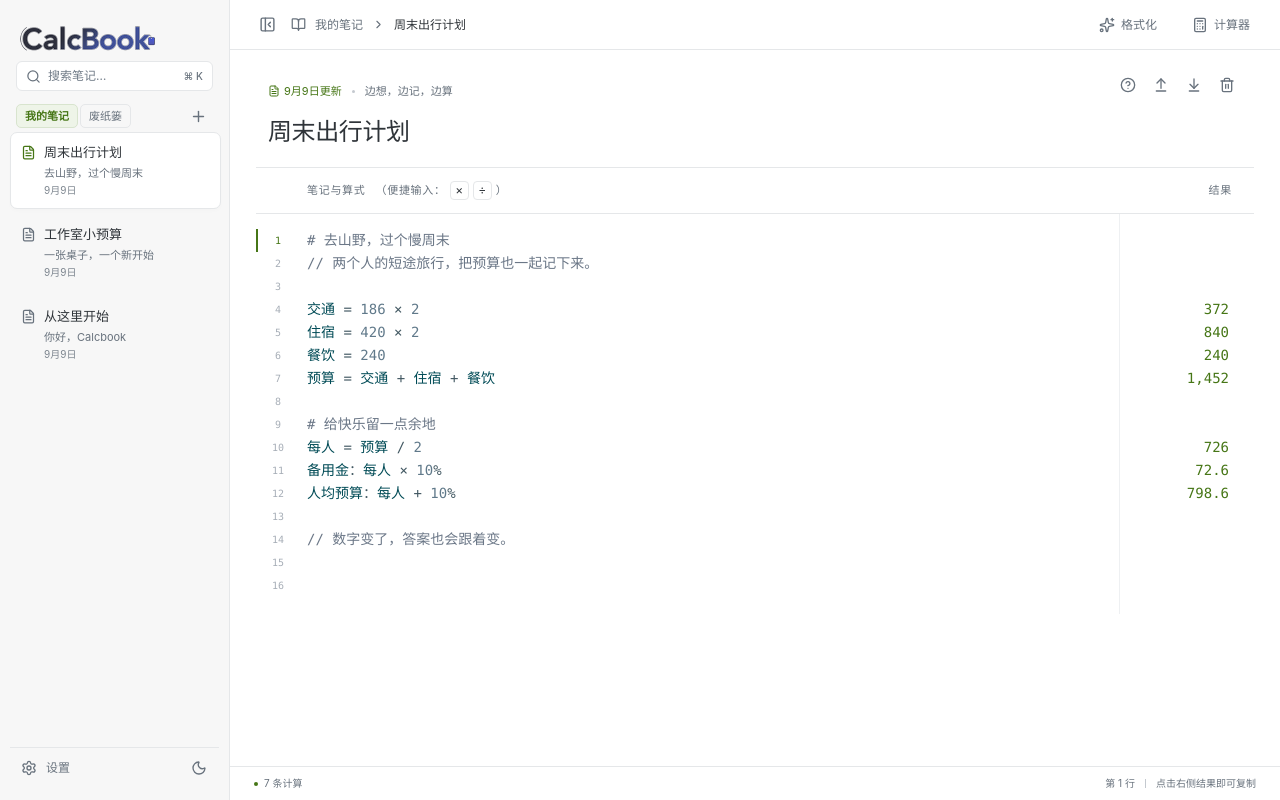
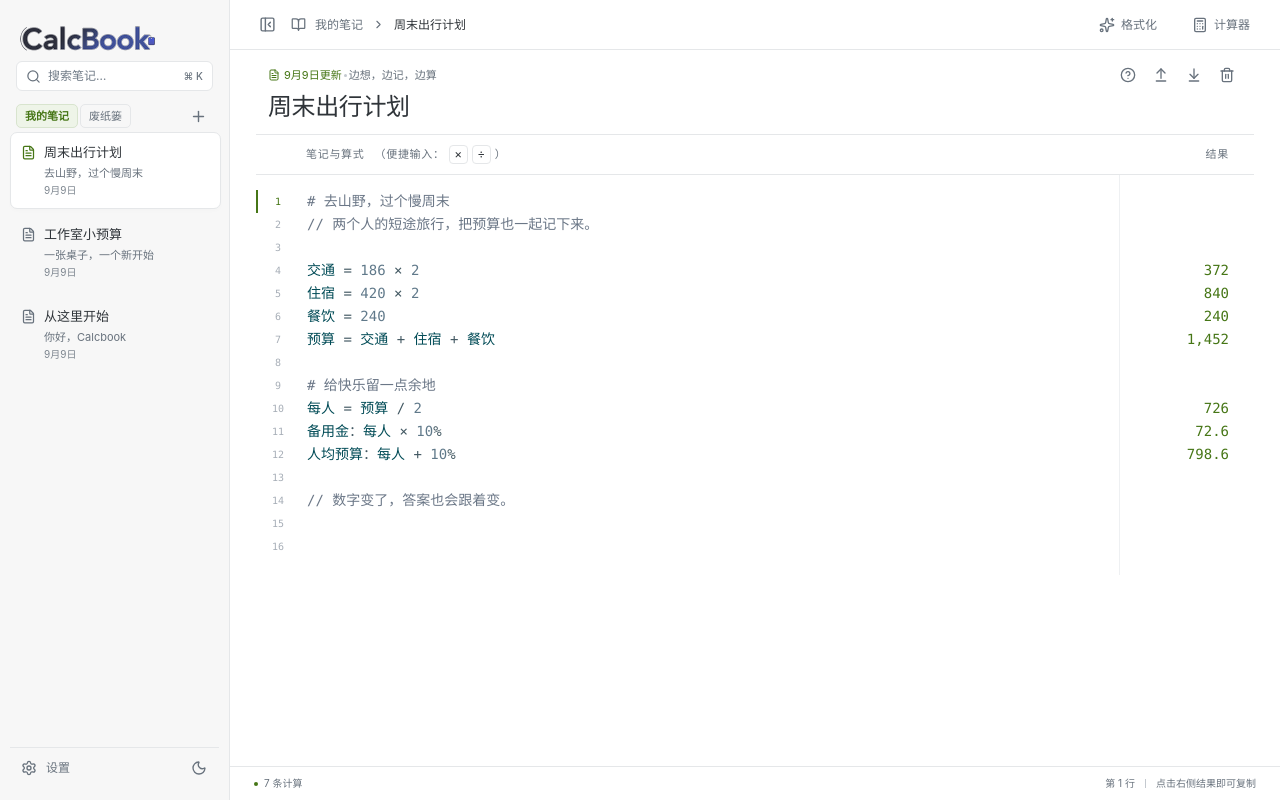
Before and after one commit to Tairraos/calcbook, a React (Vite) app: page / in a window 1280 px wide. Built offline with nearby package versions, Linux system fonts and the light colour scheme.

Commit message:
feat: 滚动容器平滑滚动，笔记头部与列头间距收紧 (0.6.13)

```diff
--- a/package.json
+++ b/package.json
@@ -1,6 +1,6 @@
 {
   "name": "calcbook",
-  "version": "0.6.12",
+  "version": "0.6.13",
   "private": true,
   "repository": {
     "type": "git",
--- a/src-tauri/tauri.conf.json
+++ b/src-tauri/tauri.conf.json
@@ -1,7 +1,7 @@
 {
   "$schema": "https://schema.tauri.app/config/2",
   "productName": "Calcbook",
-  "version": "0.6.12",
+  "version": "0.6.13",
   "identifier": "com.tairraos.calcbook",
   "build": {
     "beforeDevCommand": "pnpm dev",
--- a/src/styles.css
+++ b/src/styles.css
@@ -484,15 +484,13 @@ kbd {
   border-color: var(--sage-border);
 }
 .note-heading {
-  padding: 20px 38px 18px;
+  padding: 10px 38px 10px;
   flex-shrink: 0;
 }
 .note-kicker {
   display: flex;
   justify-content: space-between;
   align-items: center;
-  gap: 8px;
-  margin-bottom: 15px;
 }
 .eyebrow {
   font-size: 10px;
@@ -528,8 +526,6 @@ kbd {
 .note-meta {
   display: flex;
   align-items: center;
-  gap: 8px;
-  margin-top: 12px;
   color: var(--muted);
   font-size: 11px;
   white-space: nowrap;
@@ -562,7 +558,7 @@ kbd {
   display: flex;
   align-items: center;
   justify-content: space-between;
-  padding: 13px 22px 13px 51px;
+  padding: 10px 25px 10px 50px;
   border-top: 1px solid var(--border);
   border-bottom: 1px solid var(--border);
   color: var(--muted);
@@ -1685,12 +1681,29 @@ fieldset.settings-section {
   border: 0;
 }
 /* 布局不随窗口尺寸响应式变化：基础样式在任意窗口大小保持一致。 */
+/* 可滚动区域统一平滑滚动：作用于程序化滚动与键盘翻页；鼠标滚轮的惯性平滑由系统控制。 */
+.note-list,
+.editor-scroll,
+.calc-history-sidebar,
+.dialog,
+.settings-body,
+.help-tabpanel {
+  scroll-behavior: smooth;
+}
 @media (prefers-reduced-motion: reduce) {
   button {
     transition: none;
   }
   .sidebar {
     transition: none;
+  }
+  .note-list,
+  .editor-scroll,
+  .calc-history-sidebar,
+  .dialog,
+  .settings-body,
+  .help-tabpanel {
+    scroll-behavior: auto;
   }
 }
 .help-error-word {
```
Also changed, not shown: 2 other files (tests, documents, lock files or other folders).
